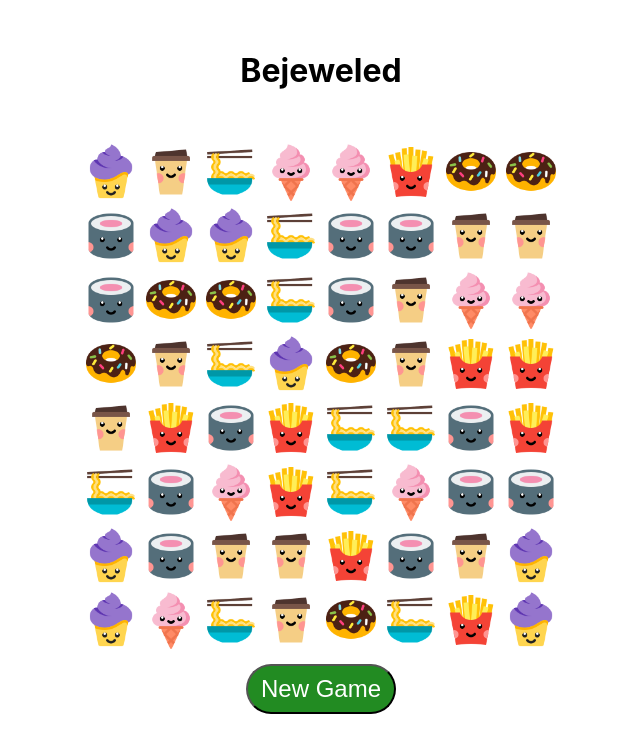
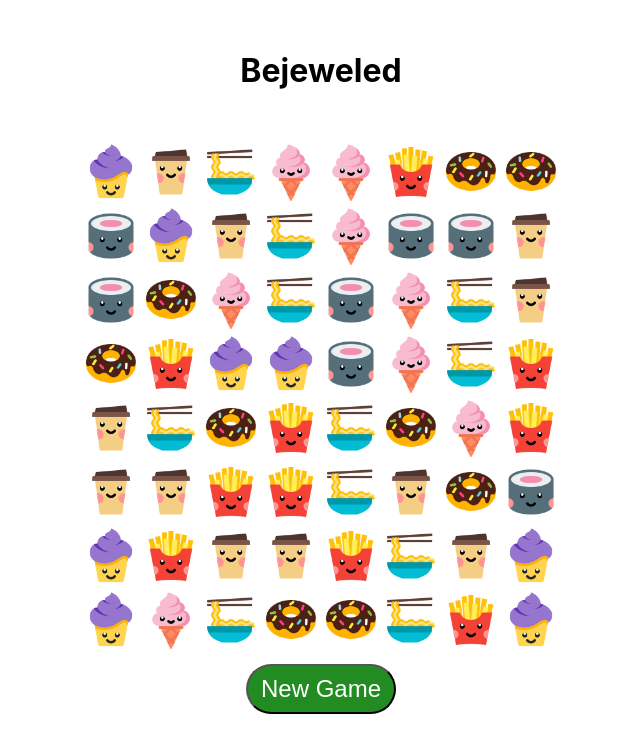
Before and after one commit to viveksainanee/bejeweled, a React (Create React App) app: page / in a window 1280 px wide. Shown: the top 752 px of the page, without its empty margins (319-959 px from the left). Built offline with nearby package versions, Linux system fonts and the light colour scheme.

Commit message:
inserts potential first move

```diff
--- a/src/Bejeweled.js
+++ b/src/Bejeweled.js
@@ -7,6 +7,7 @@ class Bejeweled extends Component {
     return (
       <div id="bejeweled">
         <h1>Bejeweled</h1>
+        {/* Must have at least 3 colors (max 7), and at least 3 rows and col */}
         <Board numberOfColors={7} boardRows={8} boardCols={8} />
       </div>
     );
--- a/src/Board.js
+++ b/src/Board.js
@@ -19,12 +19,14 @@ class Board extends Component {
   componentDidMount() {
     try {
       // Creates board, without any pre-existing matches
-      if (this.state.numberOfColors > 1) {
+      if (this.state.numberOfColors < 3 || this.state.numberOfColors > 7) {
+        throw new Error('Number of colors must be between 3 and 7');
+      } else if (this.state.boardCols < 3 || this.state.boardRows < 3) {
+        throw new Error('Board Dimensions must be at least 3 by 3');
+      } else {
         let board = this.createBoard();
         board = this.makeBoardValid(board);
         this.setState({ board, isLoading: false }); // async
-      } else {
-        throw new Error('Number of colors must be > 1');
       }
     } catch (err) {
       // Puts any errors in state
@@ -48,7 +50,7 @@ class Board extends Component {
   }
 
   makeBoardValid(board) {
-    // Part 1: Ensure a valid move
+    // Part 1: Insert potential first move
     // Find a spot on board
     let randomRow = Math.floor(Math.random() * (this.state.boardRows - 2));
     let randomCol = Math.floor(Math.random() * (this.state.boardCols - 1));
@@ -58,6 +60,7 @@ class Board extends Component {
     board[randomRow][randomCol] = randomColor;
     board[randomRow + 1][randomCol] = randomColor;
     board[randomRow + 2][randomCol + 1] = randomColor;
+
     // block these coordinates during randomization
     let blockedCoords = new Set();
     blockedCoords.add(`${randomRow},${randomCol}`);
@@ -71,30 +74,38 @@ class Board extends Component {
           let attempt = 0;
           while (
             (board[row - 2] && board[row - 2][col] === board[row][col]) ||
-            board[row][col - 2] === board[row][col]
+            (board[row + 2] && board[row + 2][col] === board[row][col]) ||
+            board[row][col - 2] === board[row][col] ||
+            board[row][col + 2] === board[row][col]
           ) {
-            if (attempt < 100) {
+            if (attempt < 1000) {
               board[row][col] = Math.floor(
                 Math.random() * this.state.numberOfColors
               );
               attempt++;
             } else {
               throw new Error(
-                'Attempted to remove matches 100 times - Please check the code'
+                'Attempted to remove matches 1000 times - Please try increasing the number of colors'
               );
             }
           }
         }
       }
     }
+
     return board;
   }
 
   // Resets state for New Game Button
   handleNewGame() {
-    let board = this.createBoard();
-    board = this.makeBoardValid(board);
-    this.setState({ board });
+    try {
+      let board = this.createBoard();
+      board = this.makeBoardValid(board);
+      this.setState({ board });
+    } catch (err) {
+      // Puts any errors in state
+      this.setState(st => ({ errors: [...st.errors, err] }));
+    }
   }
 
   render() {
```
Also changed, not shown: src/assets/07.png (deleted), src/assets/08.png (deleted).
